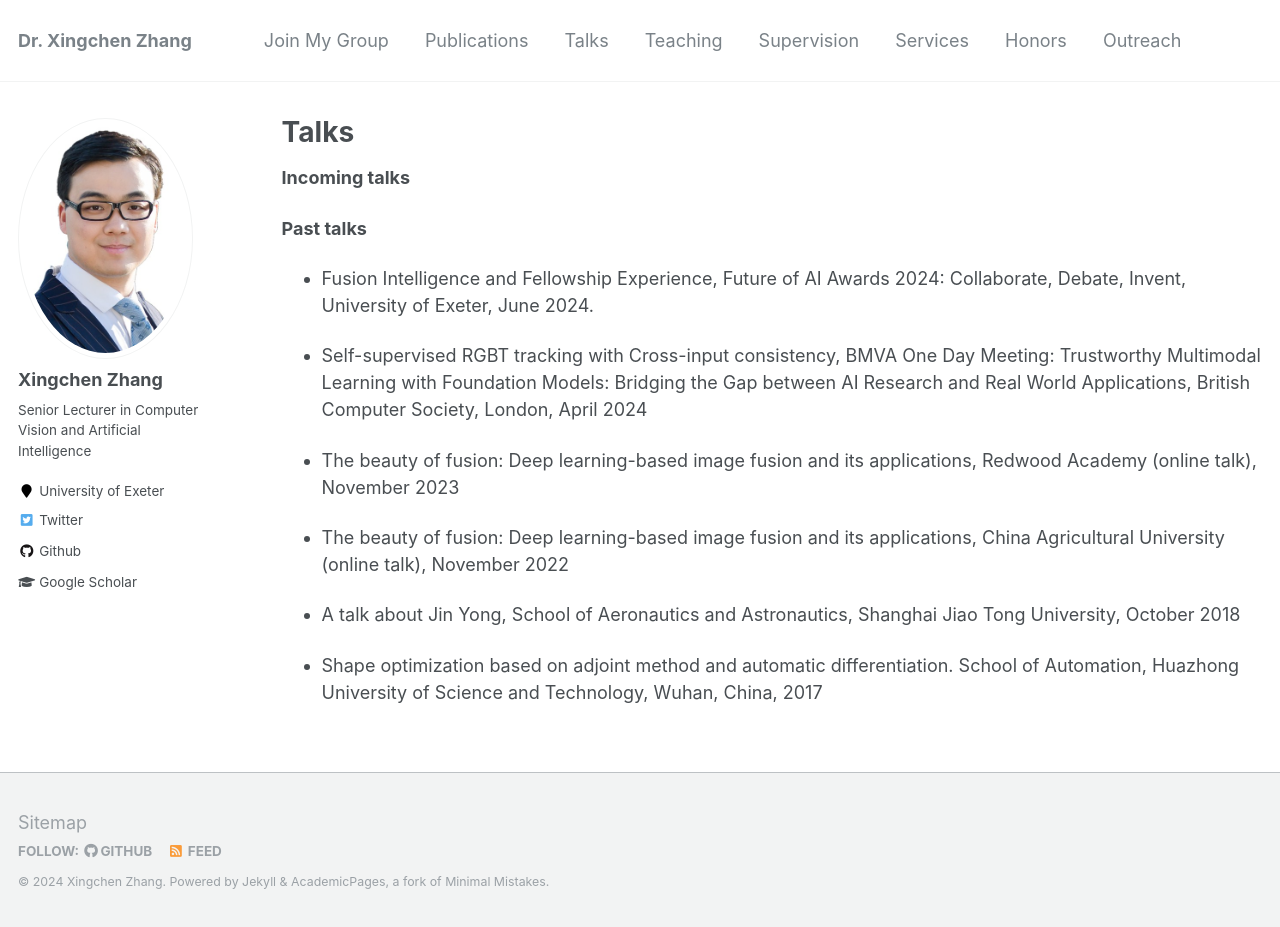
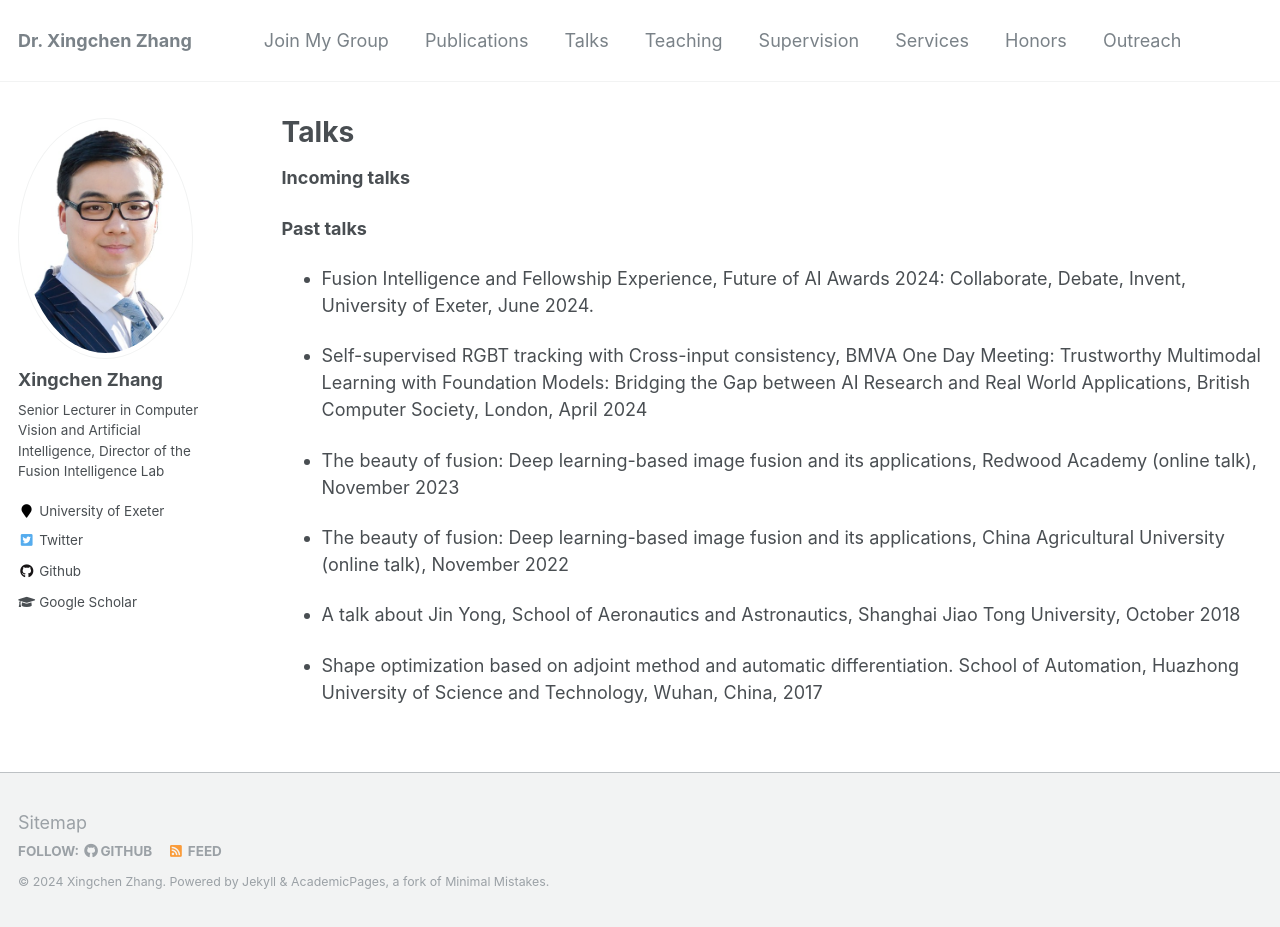
Before and after one commit to xingchenzhang/xingchenzhang.github.io, a Jekyll site: the page built from _pages/talks.md, in a window 1280 px wide and 927 px high. Built offline with Jekyll 4.4.1, drawn with Linux system fonts in a browser that asks for light colours.

Commit message:
add info about my fusion intelligence lab

```diff
--- a/_config.yml
+++ b/_config.yml
@@ -82,7 +82,7 @@ analytics:
 author:
   name             : "Xingchen Zhang"
   avatar           : "Xingchen Zhang.jpg"
-  bio              : "Senior Lecturer in Computer Vision and Artificial Intelligence"
+  bio              : "Senior Lecturer in Computer Vision and Artificial Intelligence, Director of the Fusion Intelligence Lab"
   location         : "University of Exeter"
   employer         :
   pubmed           :
```
Also changed, not shown: _pages/about.md (+2 -0 lines).
